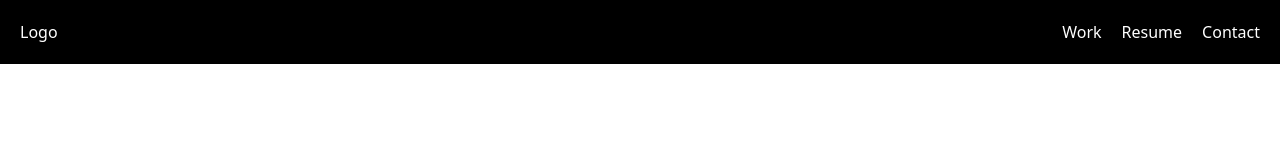
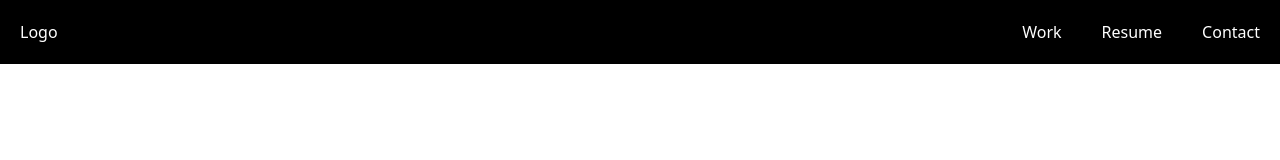
Before and after one commit to sbcodes90/ux-portfolio, a React (Create React App) app in the folder my-app/: page / in a window 1280 px wide. Shown: the top 160 px of the page. Built offline with nearby package versions, Linux system fonts and the light colour scheme.

Commit message:
more gap

```diff
--- a/my-app/src/components/Nav.js
+++ b/my-app/src/components/Nav.js
@@ -6,7 +6,7 @@ export default function Nav() {
 
             <ul className='flex flex-row'>
                 <li className='flex-1'>Logo</li>
-               <div className=' flex flex-row gap-5'> <li>Work</li>
+               <div className=' flex flex-row gap-10'> <li>Work</li>
                 <li>Resume</li>
                 <li>Contact</li>
                 </div>
```
